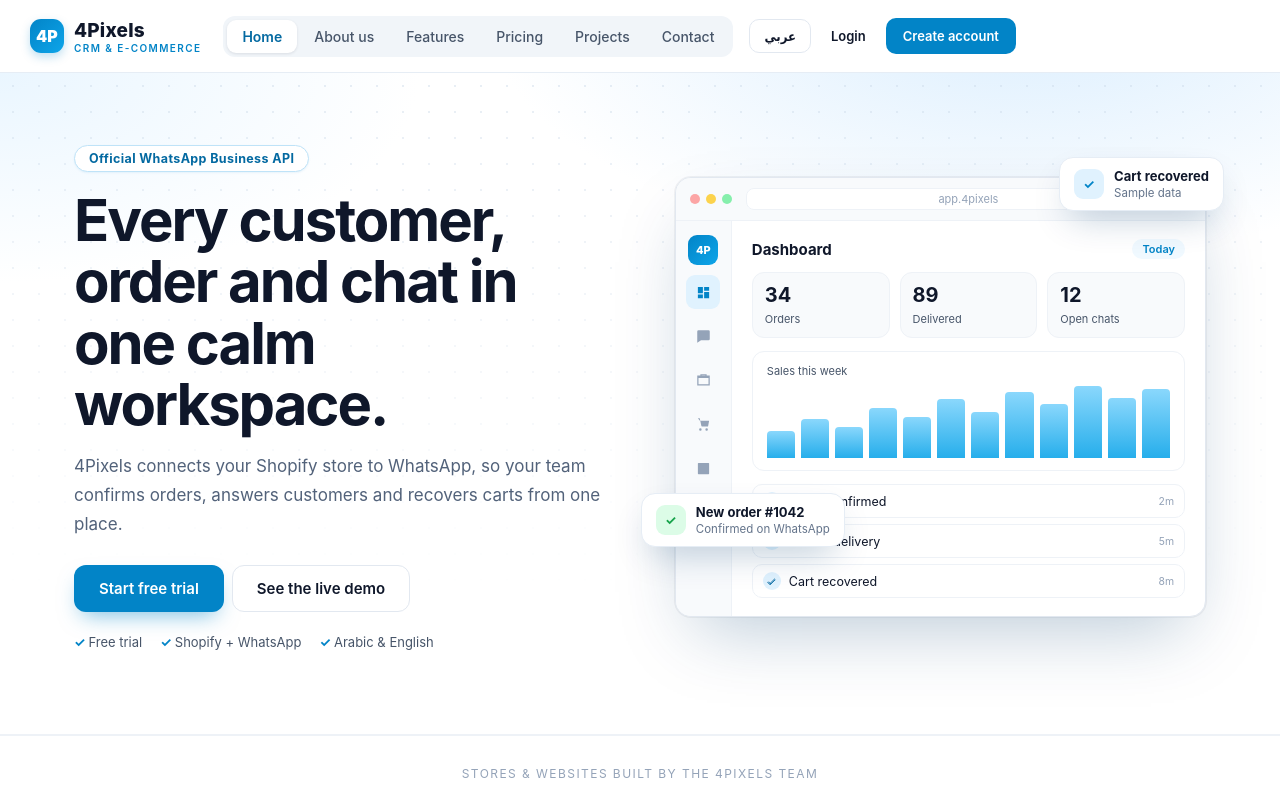
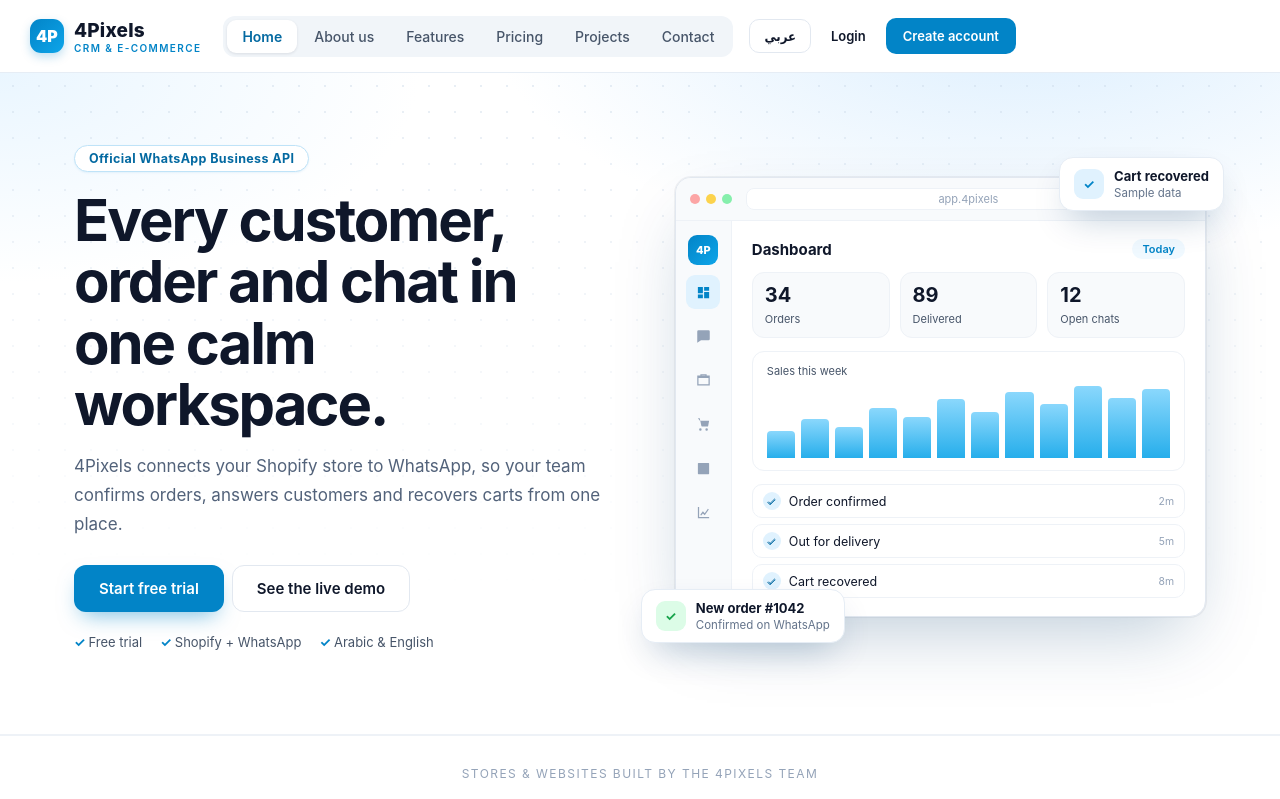
Before and after one commit to m0hammedahmed/4pixels-demo, a React (Vite) app: page / in a window 1280 px wide. Shown: the top 799 px of the page. Built offline with nearby package versions, Linux system fonts and the light colour scheme.

Commit message:
v26b float card position

```diff
--- a/src/style.css
+++ b/src/style.css
@@ -1055,3 +1055,4 @@ table.data tbody tr:hover { background: #f1f5f9; }
 .pw-hero .btn-primary.btn-lg { background: #0284c7 !important; box-shadow: 0 10px 22px -8px rgba(2,132,199,.55) !important; border-radius: 12px !important; }
 .pw-hero .btn-ghost.btn-lg { border-radius: 12px !important; }
 [dir=rtl] .pw-float.f1 { left: auto; right: -34px; } [dir=rtl] .pw-float.f2 { right: auto; left: -18px; }
+.pw-float.f1 { left: -34px !important; bottom: -26px !important; } [dir=rtl] .pw-float.f1 { left: auto !important; right: -34px !important; }
```
